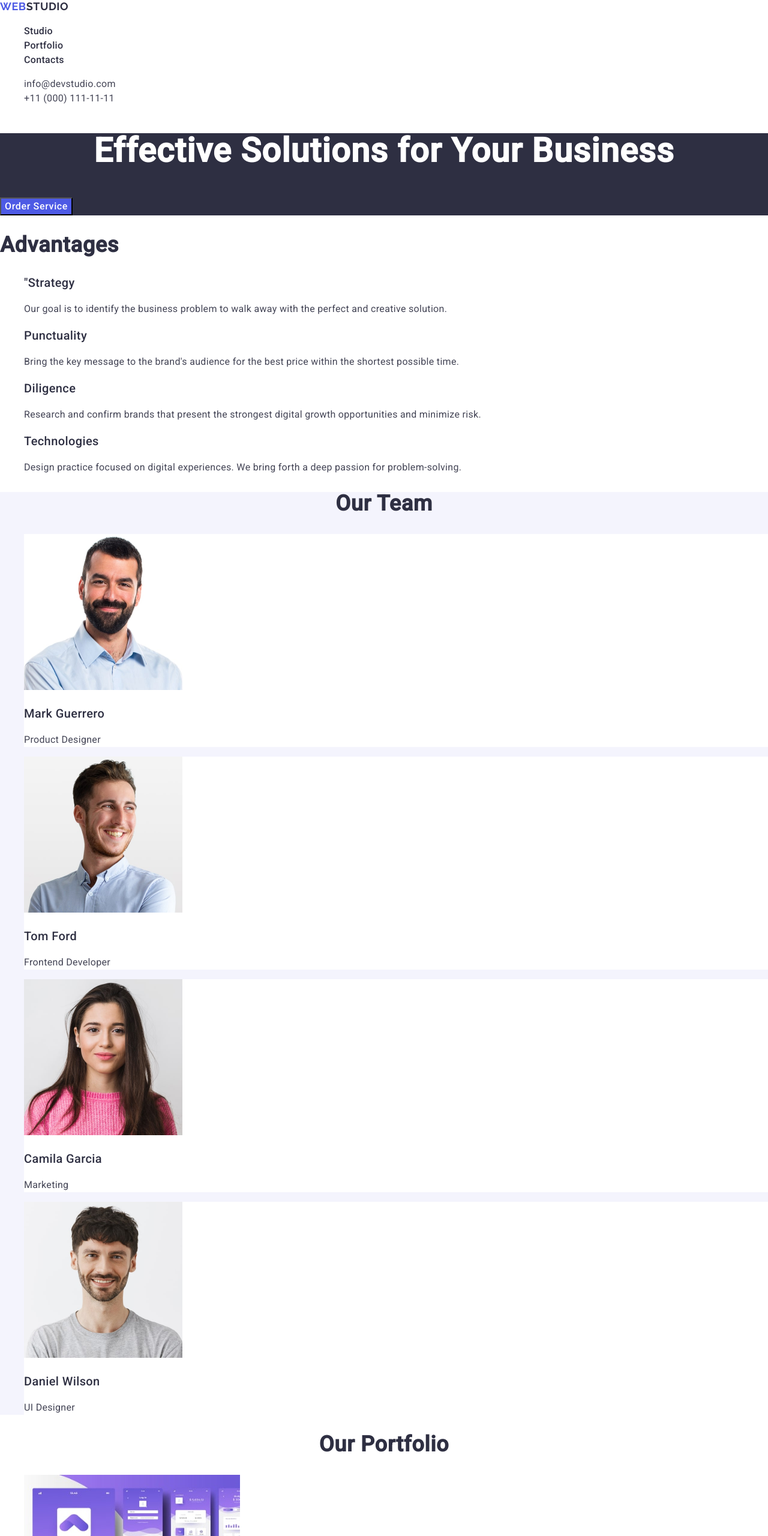
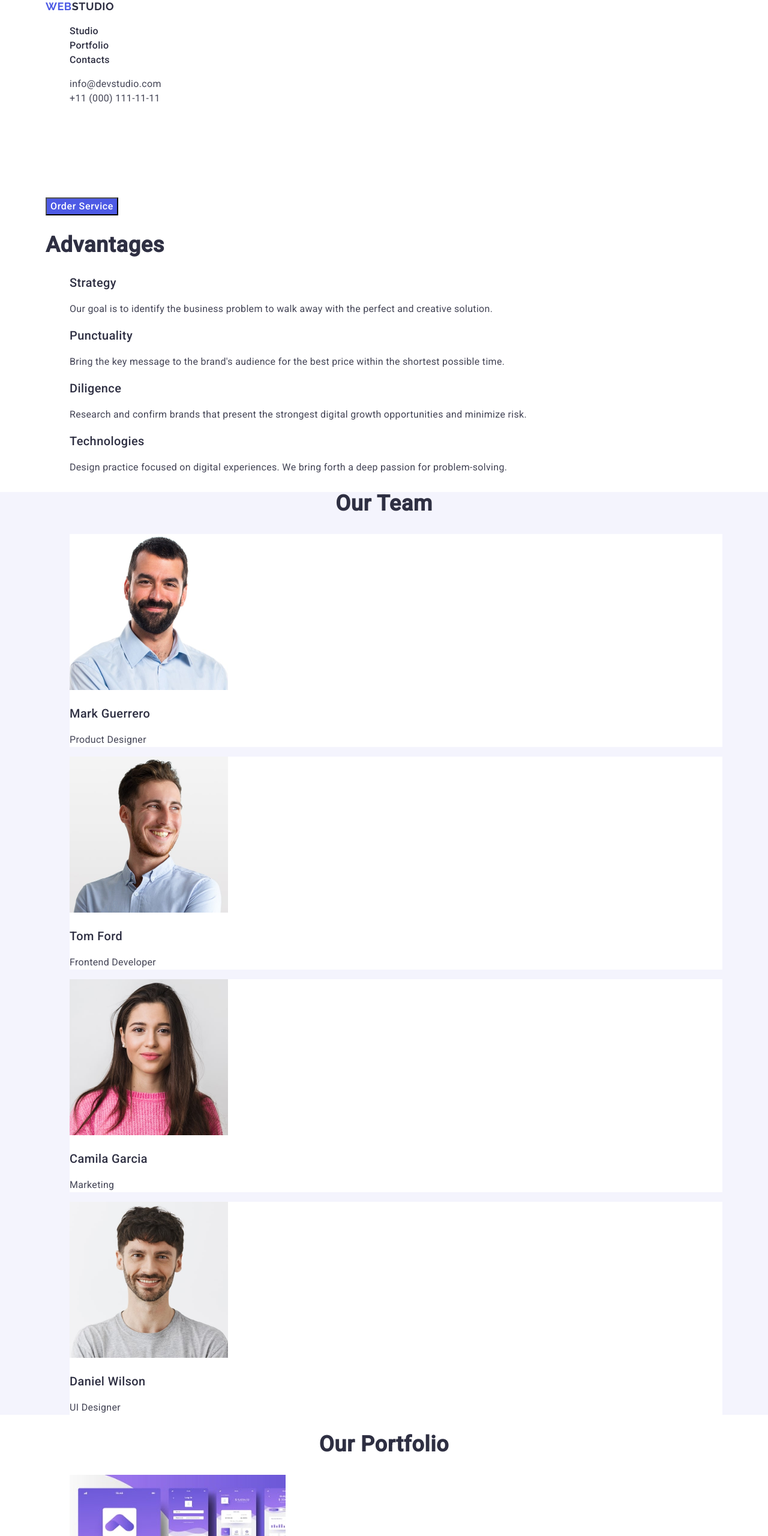
Before and after one commit to viktoria-kopach/goit-markup-hw-03, a plain HTML site: page index.html in a window 1280 px wide. Shown: the top 2560 px of the page at 60% size. Drawn offline with nearby package versions, Linux system fonts and the light colour scheme.

Commit message:
modified:   css/styles.css 	modified:   index.html

```diff
--- a/css/styles.css
+++ b/css/styles.css
@@ -50,17 +50,18 @@ h3 {
 }
 /* .page-container {
 
+
 } */
 
 
 
-/* .container {
+.container {
     max-width: 1158px;
     padding-left: 15px;
     padding-right: 15px;
     margin-left: auto;
     margin-right: auto;
-} */
+}
 
 .header {
 }
--- a/index.html
+++ b/index.html
@@ -35,9 +35,9 @@
     <div class="page-container">
       <!-- Верхня частина сайту -->
       <header class="header">
-        <div class="container">
+        <div class="container header-container">
           <nav class="header-nav">
-            <a href="./index.html" class="header-logo"
+            <a href="./index.html" class="header-logo logotipe"
               >Web<span class="header-logo-span">Studio</span></a
             >
             <ul class="header-menu-list">
@@ -72,19 +72,19 @@
 
       <main>
         <!-- Верхнє синє вікно -->
-        <section class="hero">
-          <div class="container">
+        <section class="hero-section">
+          <div class="container hero-container">
             <h1 class="hero-title">Effective Solutions for Your Business</h1>
             <button type="button" class="hero-button">Order Service</button>
           </div>
         </section>
         <!-- Переваги -->
-        <section class="advantages">
+        <section class="advantages-section">
           <div class="container">
             <h2 class="advantages-title">Advantages</h2>
             <ul class="advantages-list">
               <li class="advantage-list-item">
-                <h3 class="advantage-item-title">"Strategy</h3>
+                <h3 class="advantage-item-title">Strategy</h3>
                 <p class="advantage-item-text">
                   Our goal is to identify the business problem to walk away with
                   the perfect and creative solution.
@@ -115,7 +115,7 @@
           </div>
         </section>
         <!-- Наша команда -->
-        <section class="ourteam">
+        <section class="ourteam section">
           <div class="container">
             <h2 class="ourteam-title">Our Team</h2>
             <ul class="ourteam-list">
@@ -127,8 +127,10 @@
                   height="260"
                   class="ourteam-list-item-img"
                 />
+                <div class="ourteam-item-discription">
                   <h3 class="ourteam-item-title">Mark Guerrero</h3>
                   <p class="ourteam-item-text">Product Designer</p>
+                </div>
               </li>
               <li class="ourteam-item">
                 <img
@@ -138,8 +140,10 @@
                   height="260"
                   class="ourteam-list-item-img"
                 />
+                <div class="ourteam-item-discription">
                   <h3 class="ourteam-item-title">Tom Ford</h3>
                   <p class="ourteam-item-text">Frontend Developer</p>
+                </div>
               </li>
               <li class="ourteam-item">
                 <img
@@ -149,8 +153,10 @@
                   height="260"
                   class="ourteam-list-item-img"
                 />
+                <div class="ourteam-item-discription">
                   <h3 class="ourteam-item-title">Camila Garcia</h3>
                   <p class="ourteam-item-text">Marketing</p>
+                </div>
               </li>
               <li class="ourteam-item">
                 <img
@@ -160,14 +166,16 @@
                   height="260"
                   class="ourteam-list-item-img"
                 />
+               <div class="ourteam-item-discription">
                   <h3 class="ourteam-item-title">Daniel Wilson</h3>
                   <p class="ourteam-item-text">UI Designer</p>
+               </div class="ourteam-item-discription">
               </li>
             </ul>
           </div>
         </section>
         <!-- Портфоліо команди -->
-        <section class="ourportfolio">
+        <section class="ourportfolio section">
           <div class="container">
             <h2 class="ourportfolio-title">Our Portfolio</h2>
             <ul class="ourportfolio-list">
@@ -179,8 +187,10 @@
                   height="260"
                   class="ourportfolio-list-item-img"
                 />
+               <div class="ourportfolio-list-discription">
                   <h3 class="ourportfolio-item-title">Banking App</h3>
                   <p class="ourportfolio-item-text">App</p>
+               </div>
               </li>
               <li class="ourportfolio-item">
                 <img
@@ -190,8 +200,10 @@
                   height="260"
                   class="ourportfolio-list-item-img"
                 />
+                <div class="ourportfolio-list-discription">
                   <h3 class="ourportfolio-item-title">Cashless Payment</h3>
                   <p class="ourportfolio-item-text">Marketing</p>
+                </div>
               </li>
               <li class="ourportfolio-item">
                 <img
@@ -201,8 +213,10 @@
                   height="260"
                   class="ourportfolio-list-item-img"
                 />
+               <div class="ourportfolio-list-discription">
                   <h3 class="ourportfolio-item-title">Meditation App</h3>
                   <p class="ourportfolio-item-text">App</p>
+               </div>
               </li>
               <li class="ourportfolio-item">
                 <img
@@ -212,8 +226,10 @@
                   height="260"
                   class="ourportfolio-list-item-img"
                 />
+               <div class="ourportfolio-list-discription">
                   <h3 class="ourportfolio-item-title">Taxi Service</h3>
                   <p class="ourportfolio-item-text">Marketing</p>
+               </div>
               </li>
               <li class="ourportfolio-item">
                 <img
@@ -223,8 +239,10 @@
                   height="260"
                   class="ourportfolio-list-item-img"
                 />
+                <div class="ourportfolio-list-discription">
                   <h3 class="ourportfolio-item-title">Screen Illustrations</h3>
                   <p class="ourportfolio-item-text">Design</p>
+                </div>
               </li>
               <li class="ourportfolio-item">
                 <img
@@ -234,8 +252,10 @@
                   height="260"
                   class="ourportfolio-list-item-img"
                 />
+               <div class="ourportfolio-list-discription">
                   <h3 class="ourportfolio-item-title">Online Courses</h3>
                   <p class="ourportfolio-item-text">Marketing</p>
+               </div>
               </li>
             </ul>
           </div>
@@ -245,7 +265,7 @@
       <!-- Нижня частина сайту -->
       <footer class="footer">
         <div class="container">
-          <a href="./index.html" class="footer-logo"
+          <a href="./index.html" class="footer-logo logotipe"
             >Web<span class="footer-logo-span">Studio</span></a
           >
           <p class="footer-text">
```
Lines whose indentation alone changed are shown as unchanged.
